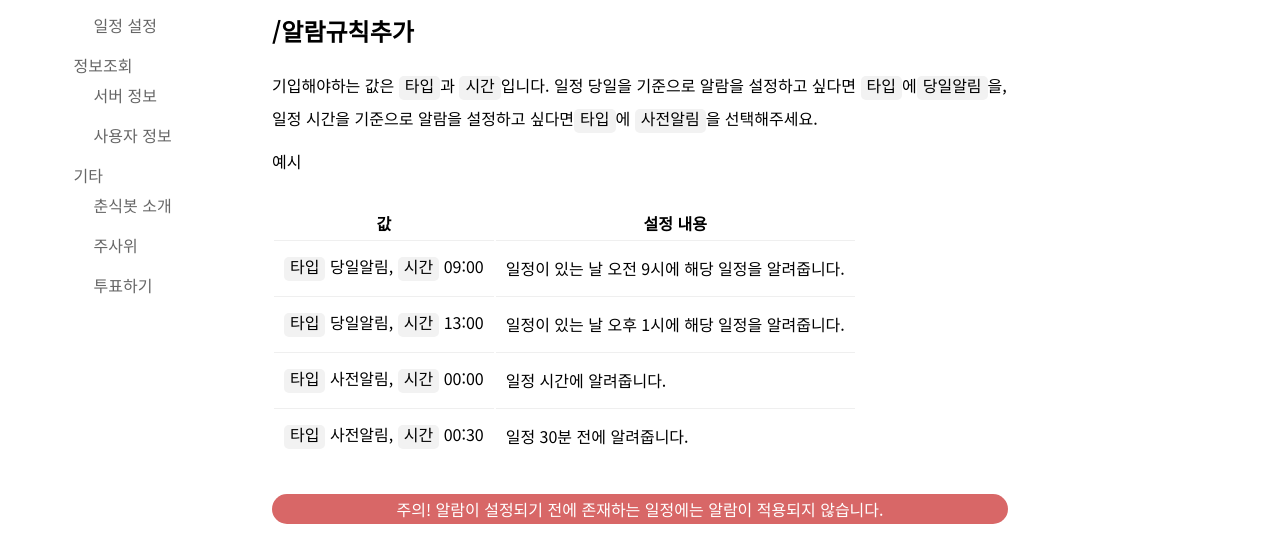
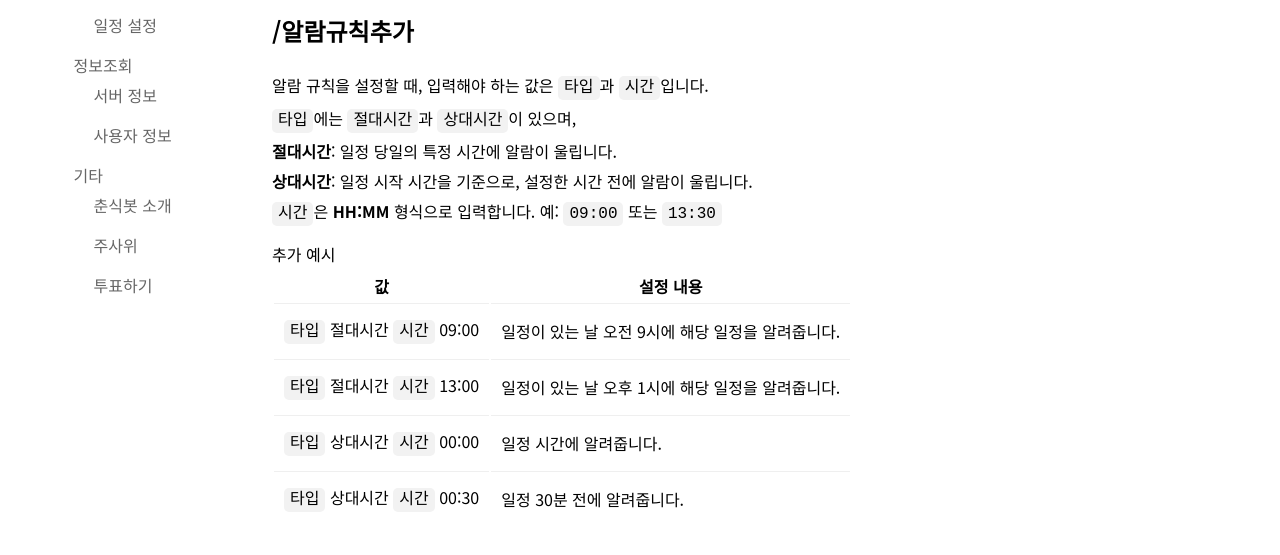
Before and after one commit to ahrrrl/chunsic-bot-web, a Next.js app: page /docs/schedule-management/set-alarm in a window 1280 px wide. Shown: the part 244-799 px from the top of the page. Built offline with nearby package versions, Linux system fonts and the light colour scheme; no server answers.

Commit message:
chore: 타입 이름 변경에 따른 설명 페이지 수정

```diff
--- a/app/docs/docs.module.scss
+++ b/app/docs/docs.module.scss
@@ -23,7 +23,7 @@
     margin-bottom: 1rem;
   }
   table {
-    margin: 3rem 0;
+    margin: 0 0 3rem;
   }
 
   .feature {
--- a/app/docs/schedule-management/set-alarm/page.tsx
+++ b/app/docs/schedule-management/set-alarm/page.tsx
@@ -11,12 +11,16 @@
       </p>
       <h2>/알람규칙추가</h2>
       <p>
-        기입해야하는 값은 <code>타입</code>과 <code>시간</code>입니다. 일정
-        당일을 기준으로 알람을 설정하고 싶다면 <code>타입</code>에
-        <code>당일알림</code>을, 일정 시간을 기준으로 알람을 설정하고 싶다면
-        <code>타입</code>에 <code>사전알림</code>을 선택해주세요.
+        알람 규칙을 설정할 때, 입력해야 하는 값은 <code>타입</code>과{' '}
+        <code>시간</code>입니다. <br />
+        <code>타입</code>에는 <code>절대시간</code>과 <code>상대시간</code>이
+        있으며, <br /> <strong>절대시간</strong>: 일정 당일의 특정 시간에 알람이
+        울립니다. <br /> <strong>상대시간</strong>: 일정 시작 시간을 기준으로,
+        설정한 시간 전에 알람이 울립니다. <br />
+        <code>시간</code>은 <strong>HH:MM</strong> 형식으로 입력합니다. 예:{' '}
+        <code>09:00</code> 또는 <code>13:30</code>
       </p>
-      <p>예시</p>
+      <span>추가 예시</span>
       <table>
         <thead>
           <tr>
@@ -27,25 +31,25 @@
         <tbody>
           <tr>
             <td>
-              <code>타입</code> 당일알림, <code>시간</code> 09:00
+              <code>타입</code> 절대시간 <code>시간</code> 09:00
             </td>
             <td>일정이 있는 날 오전 9시에 해당 일정을 알려줍니다.</td>
           </tr>
           <tr>
             <td>
-              <code>타입</code> 당일알림, <code>시간</code> 13:00
+              <code>타입</code> 절대시간 <code>시간</code> 13:00
             </td>
             <td>일정이 있는 날 오후 1시에 해당 일정을 알려줍니다.</td>
           </tr>
           <tr>
             <td>
-              <code>타입</code> 사전알림, <code>시간</code> 00:00
+              <code>타입</code> 상대시간 <code>시간</code> 00:00
             </td>
             <td>일정 시간에 알려줍니다.</td>
           </tr>
           <tr>
             <td>
-              <code>타입</code> 사전알림, <code>시간</code> 00:30
+              <code>타입</code> 상대시간 <code>시간</code> 00:30
             </td>
             <td>일정 30분 전에 알려줍니다.</td>
           </tr>
```
